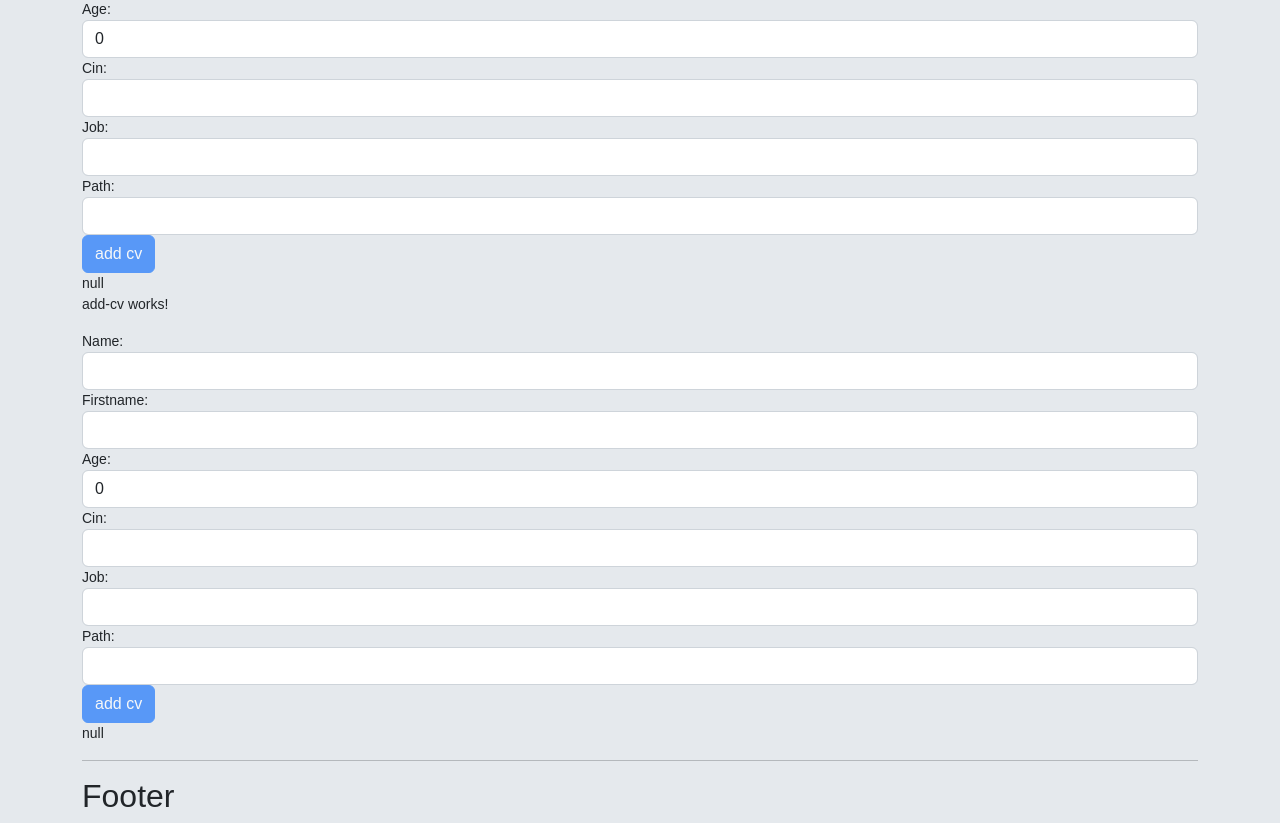
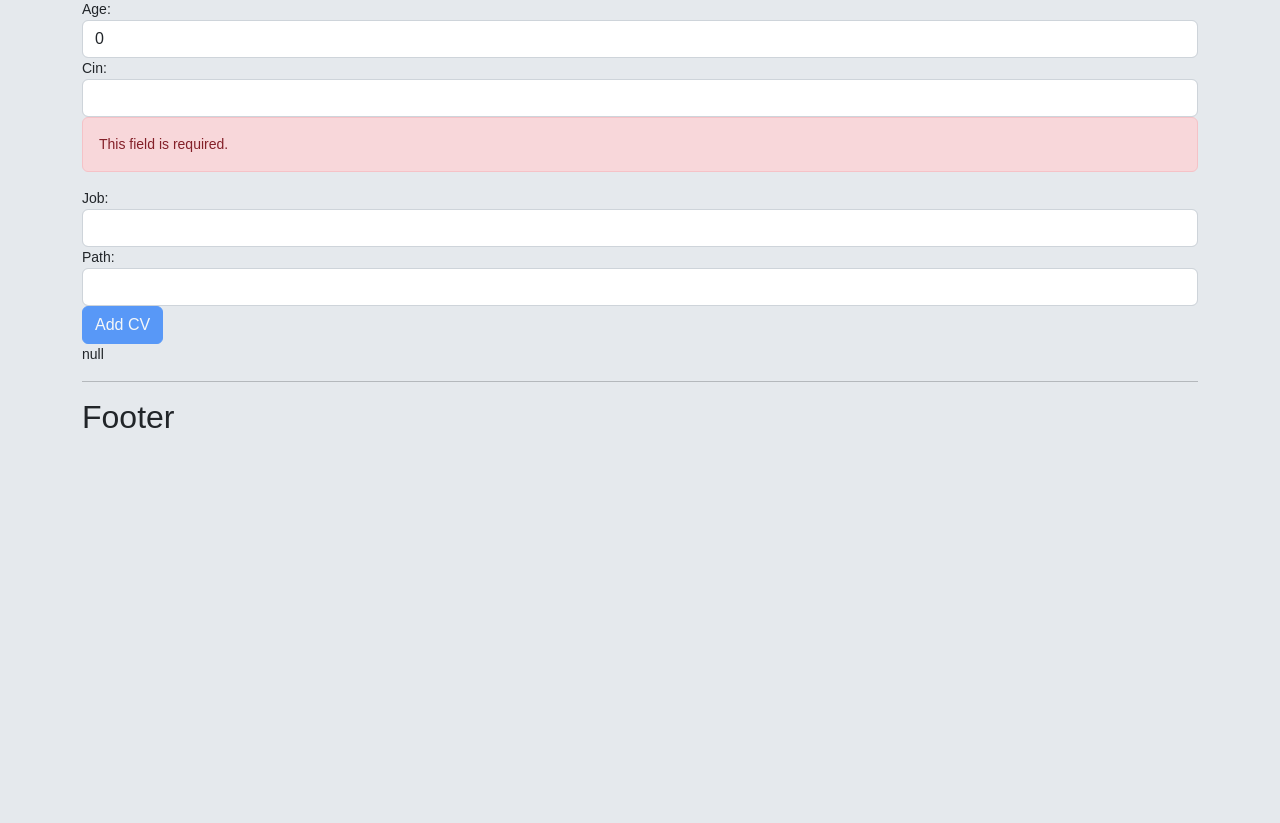
Before and after one commit to selma-19/TP1-Angular, an Angular app: page /cv/add in a window 1280 px wide. Shown: the part 305-1128 px from the top of the page. After the commit the page ends 800 px from the top, so only its background shows below. Built offline with nearby package versions, Linux system fonts and the light colour scheme; sample sign-in values are in the browser's storage.

Commit message:
Unique Cin validator

```diff
--- a/src/app/cv/add-cv/add-cv.component.html
+++ b/src/app/cv/add-cv/add-cv.component.html
@@ -2,64 +2,35 @@
 <form [formGroup]="form">
   Name:
   <input type="text" class="form-control" formControlName="name" />
-  @if (form.get('name')?.errors && form.get('name')?.touched) {
   <div
+    *ngIf="form.get('name')?.errors && form.get('name')?.touched"
     class="alert alert-danger"
   >
     Ce champ est obligatoire
   </div>
-  }
   Firstname:
   <input type="text" class="form-control" formControlName="firstname" /> Age:
   <input type="text" class="form-control" formControlName="age" /> Cin:
   <input type="text" class="form-control" formControlName="cin" />
-  @if (
-    form.errors && form.errors['cinFirstCars'] &&  form.get('cin')?.touched &&  form.get('age')?.touched
-    ) {
   <div
+    *ngIf="
+      form.errors && form.errors['cinFirstCars'] && cin?.touched && age?.touched
+    "
     class="alert alert-danger"
   >
     Cette Cin est invalide
   </div>
-  }
+  <div
+    *ngFor=" let error of cin?.errors | keyvalue"
+    class="alert alert-danger"
+  >
+    {{ getValidationMessage(error) }}
+  </div>
   Job: <input type="text" class="form-control" formControlName="job" /> Path:
   <input type="text" class="form-control" formControlName="path" />
 
   <button [disabled]="form.invalid" class="btn btn-primary" (click)="addCv()">
-    add cv
+    Add CV
   </button>
 </form>
 {{ form.errors | json }}
-
-<p>add-cv works!</p>
-<form [formGroup]="form">
-  Name:
-  <input type="text" class="form-control" formControlName="name" />
-  @if (form.get('name')?.errors && form.get('name')?.touched) {
-    <div
-      class="alert alert-danger"
-      >
-      Ce champ est obligatoire
-    </div>
-  }
-  Firstname:
-  <input type="text" class="form-control" formControlName="firstname" /> Age:
-  <input type="text" class="form-control" formControlName="age" /> Cin:
-  <input type="text" class="form-control" formControlName="cin" />
-  @if (
-    form.errors && form.errors['cinFirstCars'] && cin.touched && age.touched
-    ) {
-    <div
-      class="alert alert-danger"
-      >
-      Cette Cin est invalide
-    </div>
-  }
-  Job: <input type="text" class="form-control" formControlName="job" /> Path:
-  <input type="text" class="form-control" formControlName="path" />
-
-  <button [disabled]="form.invalid" class="btn btn-primary" (click)="addCv()">
-    add cv
-  </button>
-</form>
-{{ form.errors | json }}
--- a/src/app/cv/add-cv/add-cv.component.ts
+++ b/src/app/cv/add-cv/add-cv.component.ts
@@ -5,7 +5,8 @@ import { Router } from "@angular/router";
 import { ToastrService } from "ngx-toastr";
 import { APP_ROUTES } from "src/config/routes.config";
 import { Cv } from "../model/cv";
-import { JsonPipe } from "@angular/common";
+import { CommonModule, JsonPipe, KeyValue } from "@angular/common";
+import { cinAsyncValidator } from "../validators/cinValidator";
 
 @Component({
     selector: "app-add-cv",
@@ -15,7 +16,8 @@ import { JsonPipe } from "@angular/common";
     imports: [
     FormsModule,
     ReactiveFormsModule,
-    JsonPipe
+    JsonPipe,
+    CommonModule,
 ],
 })
 export class AddCvComponent {
@@ -23,12 +25,18 @@ export class AddCvComponent {
   private router = inject(Router);
   private toastr = inject(ToastrService);
   private formBuilder = inject(FormBuilder);
+  private cinValidator = inject(cinAsyncValidator);
 
   /** Inserted by Angular inject() migration for backwards compatibility */
   constructor(...args: unknown[]);
 
   constructor() {}
-
+ngOnInit(): void {
+  this.form.get('cin')?.valueChanges.subscribe((value) => {
+    console.log('CIN value changed:', value);
+    console.log('Form errors:', this.form.get('cin')?.errors);
+  });
+}
   form = this.formBuilder.group(
     {
       name: ["", Validators.required],
@@ -39,6 +47,8 @@ export class AddCvComponent {
         "",
         {
           validators: [Validators.required, Validators.pattern("[0-9]{8}")],
+          asyncValidators: [this.cinValidator.validate.bind(this.cinValidator)],
+          updateOn: "blur",
         },
       ],
       age: [
@@ -49,6 +59,22 @@ export class AddCvComponent {
       ],
     },
   );
+
+  getValidationMessage(error: KeyValue<string, any>): string | null {
+    if (!error) {
+      return null; // No errors
+    }
+
+    if (error.key === 'required' && error.value === true) {
+      return 'This field is required.';
+    }
+
+    if (error.key === 'pattern') {
+      return 'Please enter a valid format. (e.g., 8-digit number)';
+    }
+
+    return error.key === 'customMessage' ? error.value : 'Invalid input.';
+  }
 
   addCv() {
     this.cvService.addCv(this.form.value as Cv).subscribe({
--- /dev/null
+++ b/src/app/cv/validators/cinValidator.ts
@@ -0,0 +1,29 @@
+import {
+    AbstractControl,
+    AsyncValidator,
+  } from '@angular/forms';
+  import { of } from 'rxjs';
+  import { map, catchError } from 'rxjs/operators';
+  import { CvService } from '../services/cv.service';
+  import { Injectable, inject } from '@angular/core';
+
+  @Injectable({ providedIn: 'root' })
+  export class cinAsyncValidator implements AsyncValidator {
+    cvService = inject(CvService);
+
+    validate(control: AbstractControl) {
+      if (!control.value) {
+        return of(null);
+      }
+
+      return this.cvService.selectByProperty('cin', control.value).pipe(
+        map((cvs) => {
+          if (cvs.length === 0) {
+            return null;
+          }
+          return { customMessage: 'Invalid CIN format or taken CIN' };
+        }),
+        catchError(() => of({ customMessage: 'Validation failed due to a server error' }))
+      );
+    }
+  }
```
Lines whose indentation alone changed are shown as unchanged.
